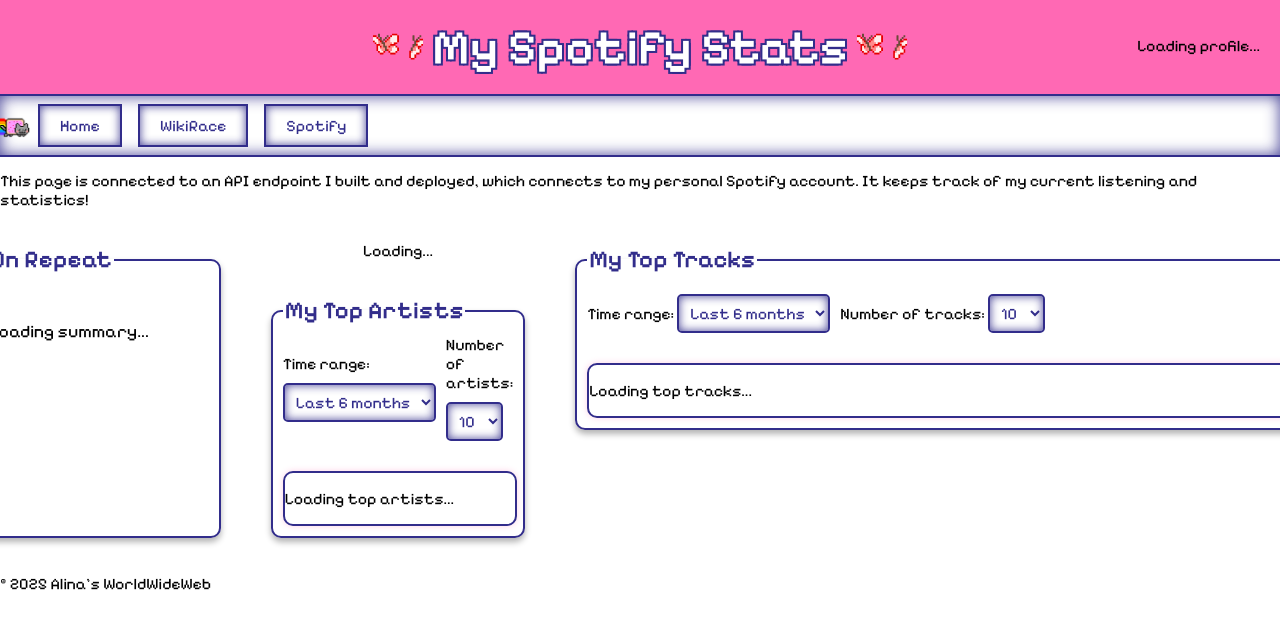
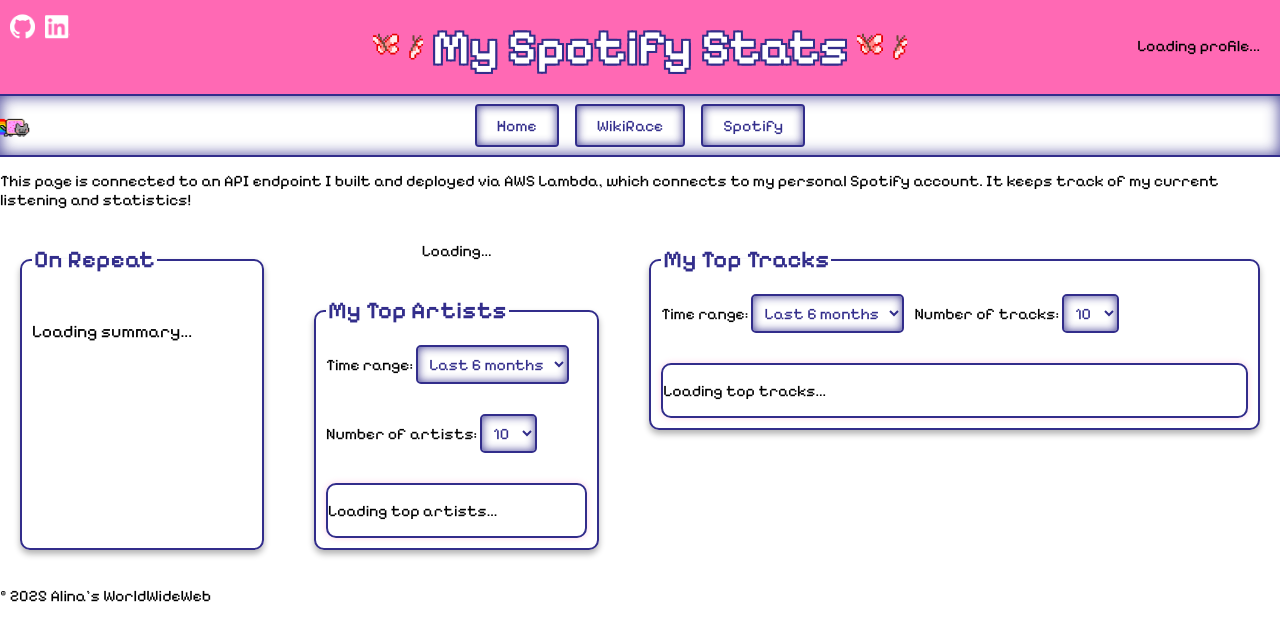
Before and after one commit to alinagarib/alinagarib.github.io, a Jekyll site: the page built from spotify.markdown, in a window 1280 px wide. Shown: the top 641 px of the page. Built offline with Jekyll 4.4.1, drawn with Linux system fonts in a browser that asks for light colours.

Commit message:
fixed formatting to look okay on mobile, added linkedin and github links

```diff
--- a/_layouts/default.html
+++ b/_layouts/default.html
@@ -9,15 +9,25 @@
 <body>
   <main>
     <div class="title-container">
+      <div class="links-container">
+        <a href="https://github.com/alinagarib" target="_blank" rel="noopener noreferrer">
+          <img src="/assets/images/github-mark/github-mark-white.png" alt="github">
+        </a>
+        <a href="https://www.linkedin.com/in/alina-garib/" target="_blank" rel="noopener noreferrer">
+          <img src="/assets/images/in-logo/InBug-White.png" alt="linkedin">
+        </a>
+      </div>
     <h1>
         <img src="/assets/images/butterflies-red.gif" alt="butterflies" width="50" margin-top="20px">
         {{ page.title }}
         <img src="/assets/images/butterflies-red.gif" alt="butterflies" width="50" margin-top="20px">
     </h1>
     <div class="navbar-container">
+      <div class="nyan-cat">
+        <img src="/assets/images/nyan-cat.gif" alt="nyan cat">
+      </div>
         <nav>
           <ul>
-            <img src="/assets/images/nyan-cat.gif" alt="nyan cat" width="50" margin-top="20px">
             <li><a href="/">Home</a></li>
             <li><a href="/wikirace/">WikiRace</a></li>
             <li><a href="/spotify/">Spotify</a></li>
--- a/assets/css/style.css
+++ b/assets/css/style.css
@@ -29,10 +29,11 @@
     font-weight: 700;
     font-style: normal;
   }
+
   h1 {
     font-family: 'PixelifySans', sans-serif;
     font-weight: 600;
-    font-size: 3em;
+    font-size: clamp(1.5em, 5vw, 3em);
     margin: 0;
     line-height: 2;
     color: white;
@@ -43,6 +44,7 @@
   }
 
   .title-container {
+    position: relative;
     background-color: hotpink;
     width: 100%;
     text-align: center;
@@ -50,12 +52,36 @@
     align-items: center;
   }
 
+  .links-container {
+    position: absolute;
+    left: 10px;
+    transform: translateY(50%);
+    display: flex;
+    gap: 10px;
+    align-items: center;
+  }
+
+  .links-container img {
+    width: 25px;
+    height: auto;
+    cursor: pointer;
+  }
+
+  .nyan-cat {
+    position: absolute;
+    left: -10px;
+    top: 50%;
+    transform: translateY(-50%);
+    width: 50px;
+  }
+
   .navbar-container {
+    position: relative;
     background-color: white;
     outline: 2px solid rgb(50, 45, 139);
     width: 100%;
     box-shadow: inset 0px 0px 15px rgba(50, 45, 139, 0.9);
-    padding: 10px 0;
+    padding: 5px 0;
     text-align: center;
     margin: 0;
   }
@@ -67,7 +93,7 @@
     color:  rgb(50, 45, 139);
     padding: 10px 20px;
     text-decoration: none;
-    border-radius: 0px;
+    border-radius: 2px;
     box-shadow: inset 0px 0px 10px rgba(50, 45, 139, 0.9);
     transition: background-color 0.3s ease;
   }
@@ -77,12 +103,13 @@
     margin: 0;
     padding: 0;
     display: flex;
+    flex-wrap: wrap;
     justify-content: left;
     align-items: center;
   }
 
   .navbar-container li {
-    margin: 0 10px;
+    margin: 5px 10px;
   }
 
   .navbar-container a:hover {
@@ -104,18 +131,20 @@
 
 #wikirace-form div {
   display: flex;
-  align-items: center;
+  flex-direction: column;
+  align-items: stretch;
   margin-bottom: 10px;
 }
 
 #wikirace-form label {
-  width: 12%;
+  width: 100%;
   font-family: 'PixelifySans', sans-serif;
   font-weight: 500;
+  margin-bottom: 5px;
 }
 
 #wikirace-form input[type="text"] {
-  flex: 1;
+  width: 100%;
   font-family: 'PixelifySans', sans-serif;
   font-weight: 400;
   font-size: 1em;
@@ -123,6 +152,7 @@
   border: 2px solid rgb(50, 45, 139);
   border-radius: 5px;
   box-shadow: inset 0px 0px 10px rgba(50, 45, 139, 0.9);
+  box-sizing: border-box;
 }
 
 button {
@@ -137,7 +167,7 @@
   transition: background-color 0.3s ease;
   font-family: 'PixelifySans', sans-serif;
   font-weight: 500;
-  margin: 0 10px;
+  margin: 5px;
 }
 
 button:hover {
@@ -149,14 +179,15 @@
   border: 2px solid rgb(50, 45, 139);
   border-radius: 10px;
   padding: 10px;
-  margin: 20px;
+  margin: 10px;
   box-shadow: 0px 4px 6px rgba(0, 0, 0, 0.3);
+  box-sizing: border-box;
 }
 
 legend {
   font-family: 'PixelifySans', sans-serif;
   font-weight: 600;
-  font-size: 1.5em;
+  font-size: clamp(1em, 3vw, 1.5em);
   color: rgb(50, 45, 139);
 }
 
@@ -167,14 +198,25 @@
   justify-content: center;
   margin: 0 auto;
   text-align: center;
+  padding: 0 10px;
 }
 
 .spotify-container {
   display: flex;
+  /* flex-direction: column; */
   justify-content: center;
   align-items: stretch;
   gap: 10px;
+  width: 100%;
+  /* max-width: 1200px; */
 }
+
+/* .spotify-container {
+  display: flex;
+  justify-content: center;
+  align-items: stretch;
+  gap: 10px;
+} */
 
 #spotify-profile {
   position: absolute;
@@ -209,22 +251,25 @@
 .tracks-container {
   display: flex;
   flex-direction: column;
+  width: 100%;
 }
 
 #top-tracks {
   max-height: 550px;
   overflow-y: auto;
-  width: 700px;
+  width: 100%;
+  max-width: 700px;
   border: 2px solid rgb(50, 45, 139);
   border-radius: 10px;
   box-shadow: 0px 0px 6px rgba(255, 105, 180, 0.3);
+  box-sizing: border-box;
 }
 
 .track {
   display: flex;
   align-items: center;
   justify-content: space-between;
-
+  padding: 5px;
 }
 
 .track-number {
@@ -232,27 +277,28 @@
   width: 30px;
   text-align: right;
   margin-right: 10px;
+  flex-shrink: 0;
 }
 
 .track img {
   width: 60px;
-  height: auto;
+  height: 60px;
   margin-right: 10px;
-}
-
-.track-number {
-  font-weight: bold;
-  margin-right: 10px;
+  flex-shrink: 0;
 }
 
 .track-details {
   display: flex;
   flex-direction: column;
   flex: 1;
+  min-width: 0;
 }
 
 .track-details p {
   margin: 0;
+  overflow: hidden;
+  text-overflow: ellipsis;
+  white-space: nowrap;
 }
 
 .track-details .track-name {
@@ -267,6 +313,10 @@
   text-align: right;
   font-size: 0.9em;
   color: rgb(50, 45, 139);
+  overflow: hidden;
+  text-overflow: ellipsis;
+  white-space: nowrap;
+  max-width: 150px;
 }
 
 select {
@@ -280,10 +330,12 @@
   background-color: white;
   color: rgb(50, 45, 139);
   margin: 10px 0;
+  max-width: 100%;
 }
 
 .select-container {
   display: flex;
+  flex-wrap: wrap;
   justify-content: left;
   align-items: center;
   gap: 10px;
@@ -323,23 +375,24 @@
 }
 
 .recent-tracks-container {
+  display: flex;
+  justify-content: center;
+  align-items: flex-start;
+  width: 100%;
   overflow-x: hidden;
-  flex: 1;
+  flex: 1 1 auto;
 }
 
-
 #recent-tracks {
-  display: inline-block;
-  width: 220px;
-  text-align: center;
-  opacity: 1;
-  transition: opacity 0.5s ease;
+  display: block;
+  max-width: 100%;
+  margin: 0 auto;
 }
 
 h2 {
   font-family: 'PixelifySans', sans-serif;
   font-weight: 600;
-  font-size: 1.5em;
+  font-size: clamp(1em, 3vw, 1.5em);
   color: rgb(50, 45, 139);
   margin-bottom: 10px;
   margin: 10px;
@@ -349,14 +402,13 @@
 h3 {
   font-family: 'PixelifySans', sans-serif;
   font-weight: 500;
-  font-size: 1.2em;
+  font-size: clamp(0.9em, 2.5vw, 1.2em);
   color: rgb(50, 45, 139);
   margin: 0;
   padding: 10px;
   text-align: center;
 }
 
-/* Artist list styling (mirrors track list) */
 #top-artists {
   max-height: 200px;
   overflow-y: auto;
@@ -364,6 +416,7 @@
   border: 2px solid rgb(50, 45, 139);
   border-radius: 10px;
   box-shadow: 0px 0px 6px rgba(255, 105, 180, 0.3);
+  box-sizing: border-box;
 }
 
 .artist {
@@ -371,6 +424,7 @@
   align-items: center;
   justify-content: space-between;
   margin-bottom: 8px;
+  padding: 5px;
 }
 
 .artist-number {
@@ -378,23 +432,29 @@
   width: 30px;
   text-align: right;
   margin-right: 10px;
+  flex-shrink: 0;
 }
 
 .artist img {
   width: 30px;
-  height: auto;
+  height: 30px;
   margin-right: 10px;
   border-radius: 4px;
+  flex-shrink: 0;
 }
 
 .artist-details {
   display: flex;
   flex-direction: column;
   flex: 1;
+  min-width: 0;
 }
 
 .artist-details p {
   margin: 0;
+  overflow: hidden;
+  text-overflow: ellipsis;
+  white-space: nowrap;
 }
 
 .artist-details .artist-name {
@@ -411,13 +471,15 @@
   display: flex;
   flex-direction: column;
   align-items: center;
-  width: 50%;
+  width: 100%;
+  max-width: 700px;
 }
 
 .about-me-container {
   display: flex;
-  flex-direction: row;
+  flex-direction: column;
   gap: 10px;
+  width: 100%;
 }
 
 .about-me-container fieldset {
@@ -427,6 +489,7 @@
 .headshot {
   float: left;
   margin-right: 20px;
+  margin-bottom: 10px;
   width: 125px;
   height: 125px;
   border-radius: 75px;
@@ -444,3 +507,136 @@
   display: flex;
   flex-direction: column;
 }
+
+/* Tablet and larger screens */
+@media (min-width: 768px) {
+  #wikirace-form div {
+    flex-direction: row;
+    align-items: center;
+  }
+
+  #wikirace-form label {
+    width: 12%;
+    margin-bottom: 0;
+    margin-right: 10px;
+  }
+
+  #wikirace-form input[type="text"] {
+    flex: 1;
+    width: auto;
+  }
+
+  .spotify-container {
+    flex-direction: row;
+  }
+
+  .about-me-container {
+    flex-direction: row;
+  }
+
+  .navbar-container ul {
+    justify-content: center;
+  }
+}
+
+/* Desktop screens */
+@media (min-width: 1024px) {
+  fieldset {
+    margin: 20px;
+  }
+
+  .spotify-container {
+    align-items: right;
+  }
+
+  .now-and-artists {
+    width: 50%;
+  }
+}
+
+/* Mobile phones - portrait */
+@media (max-width: 767px) {
+  #spotify-profile {
+    position: static;
+    margin: 10px;
+    text-align: center;
+  }
+
+  .profile-content {
+    justify-content: center;
+  }
+
+  .navbar-container ul {
+    justify-content: center;
+  }
+
+  .navbar-container li {
+    margin: 5px;
+  }
+
+  .navbar-container a {
+    padding: 8px 15px;
+    font-size: 0.9em;
+  }
+
+  .track-album {
+    display: none;
+  }
+
+  .artist-details .artist-genres {
+    font-size: 0.8em;
+  }
+
+  .headshot {
+    float: none;
+    display: block;
+    margin: 10px auto;
+  }
+
+  button {
+    width: 100%;
+    max-width: 300px;
+  }
+
+  .track img {
+    width: 50px;
+    height: 50px;
+  }
+
+  .spotify-container {
+    flex-direction: column;
+  }
+}
+
+/* Small mobile phones */
+@media (max-width: 480px) {
+
+  #top-tracks {
+    max-width: 480px;
+  }
+
+  .track-number {
+    width: 20px;
+    font-size: 0.9em;
+  }
+
+  .track img {
+    width: 40px;
+    height: 40px;
+    margin-right: 5px;
+  }
+
+  .artist img {
+    width: 25px;
+    height: 25px;
+  }
+
+  fieldset {
+    padding: 8px;
+    margin: 5px;
+  }
+
+  .spotify-container {
+    flex-direction: column;
+  }
+}
--- a/assets/js/spotify.js
+++ b/assets/js/spotify.js
@@ -5,7 +5,7 @@
 
     const div = document.getElementById("now-playing");
     if (!data.is_playing) {
-        div.innerHTML = '<img src="/assets/images/no-music.gif" width="200"><p>Not listening to anything right now 🎧</p>';
+        div.innerHTML = '<h2>Now Playing</h2><img src="/assets/images/no-music.gif" width="200"><p>Not listening to anything right now 🎧</p>';
         return;
     }
 
--- a/spotify.markdown
+++ b/spotify.markdown
@@ -4,7 +4,7 @@
 permalink: /spotify/
 ---
 
-This page is connected to an API endpoint I built and deployed, which connects to my personal Spotify account. It keeps track of my current listening and statistics!
+This page is connected to an API endpoint I built and deployed via AWS Lambda, which connects to my personal Spotify account. It keeps track of my current listening and statistics!
 
 <div id="spotify-profile" class="spotify-profile">
   <p>Loading profile...</p>
```
Also changed, not shown: index.markdown (+4 -4 lines), assets/images/github-mark/github-mark-white.png (added), assets/images/github-mark/github-mark-white.svg (added), assets/images/github-mark/github-mark.png (added), assets/images/github-mark/github-mark.svg (added), assets/images/in-logo/InBug-Black.png (added), assets/images/in-logo/InBug-White.png (added), assets/images/in-logo/LI-China-In-Bug.png (added), assets/images/in-logo/LI-In-Bug.png (added), 1 other file.
